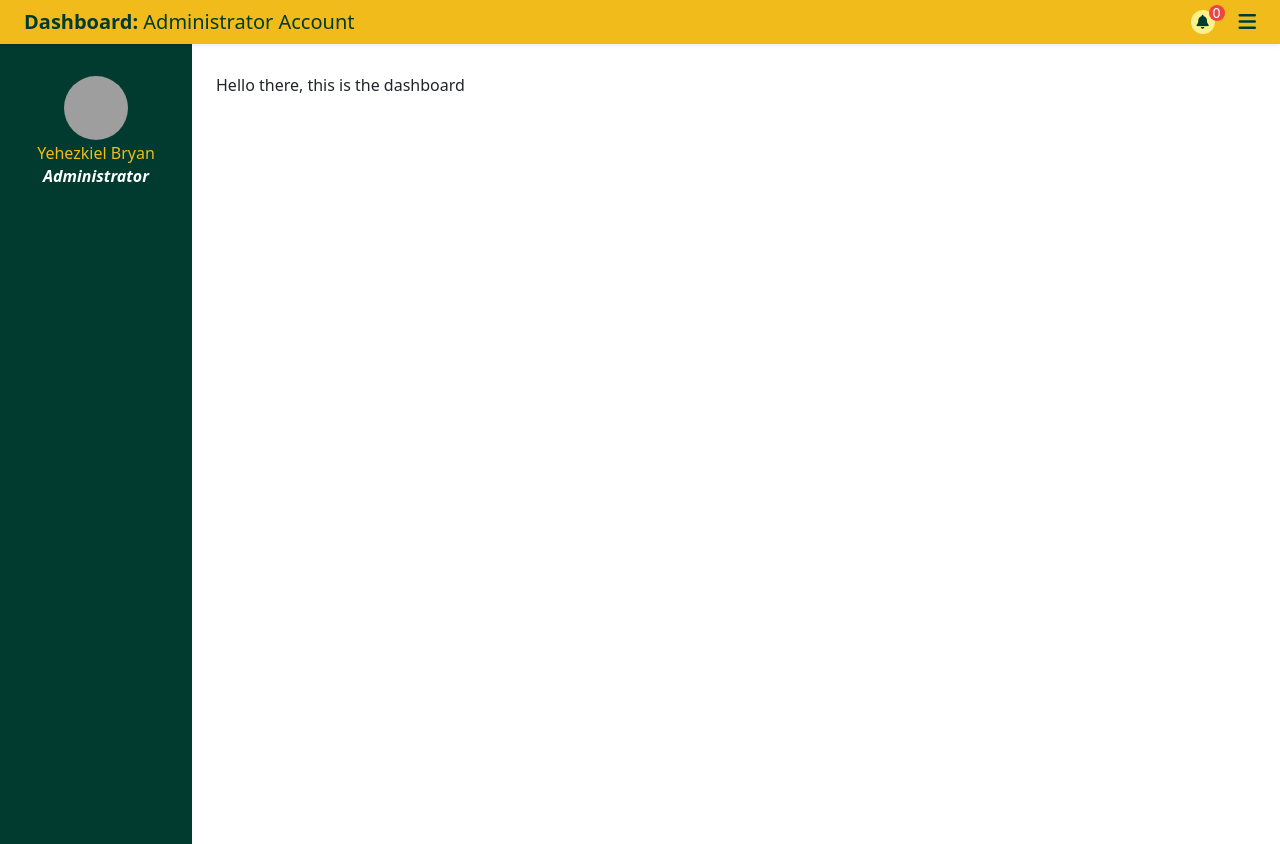
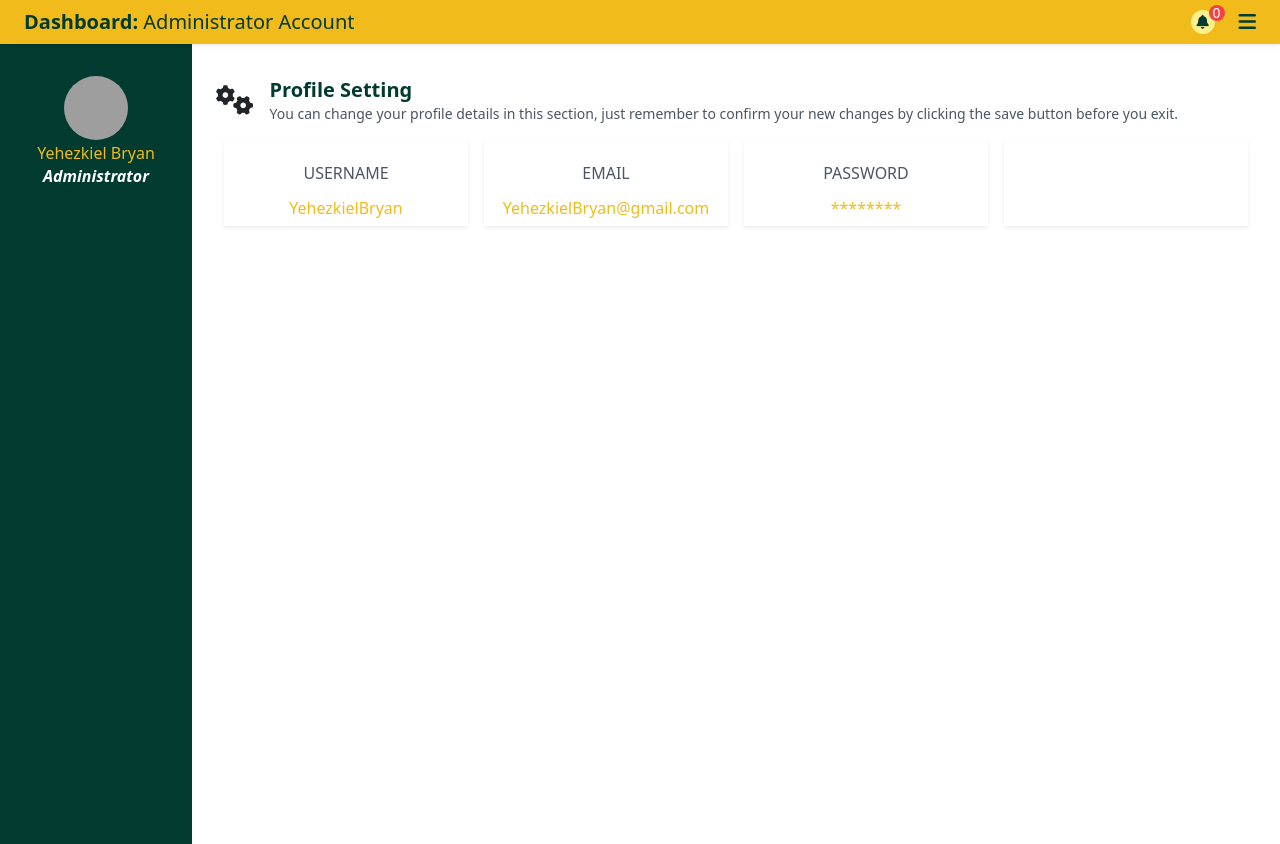
Before and after one commit to BrianBaraza23/MoringaFinalProject, a React (Create React App) app: page /dashboard in a window 1280 px wide. Built offline with nearby package versions, Linux system fonts and the light colour scheme; grey boxes are pictures that could not be loaded.

Commit message:
Add profile settings section

```diff
--- /dev/null
+++ b/src/components/dashboard/ProfileSection.jsx
@@ -0,0 +1,47 @@
+import React from "react";
+
+const ProfileSection = () => {
+  return (
+    <div className='w-full'>
+      <div className='flex gap-3 items-center'>
+        <i className='fa fa-cogs text-3xl' aria-hidden='true'></i>
+        <div className=''>
+          <h6 className='text-default-green font-semibold text-xl'>
+            Profile Setting
+          </h6>
+          <p className='text-sm text-gray-600 my-auto'>
+            You can change your profile details in this section, just remember
+            to confirm your new changes by clicking the save button before you
+            exit.
+          </p>
+        </div>
+      </div>
+      <div className='grid grid-cols-1 md:grid-cols-4 mt-3'>
+        <div className='col-span-1 shadow-sm rounded-sm p-2 mx-2'>
+          <h5 className='text-gray-600 uppercase text-center my-3'>Username</h5>
+          <h6 className='text-default-gold text-center'>YehezkielBryan</h6>
+        </div>
+        <div className='col-span-1 shadow-sm rounded-sm p-2 mx-2'>
+          <h5 className='text-gray-600 uppercase text-center my-3'>Email</h5>
+          <h6 className='text-default-gold text-center'>
+            YehezkielBryan@gmail.com
+          </h6>
+        </div>
+        <div className='col-span-1 shadow-sm rounded-sm p-2 mx-2'>
+          <h5 className='text-gray-600 uppercase text-center my-3'>Password</h5>
+          <h6 className='text-default-gold text-center'>********</h6>
+        </div>
+        <div className='col-span-1 shadow-sm rounded-sm p-2 mx-2'>
+          <h5 className='text-gray-600 uppercase text-center my-3 hidden'>
+            Email
+          </h5>
+          <h6 className='text-default-gold text-center hidden'>
+            YehezkielBryan@gmail.com
+          </h6>
+        </div>
+      </div>
+    </div>
+  );
+};
+
+export default ProfileSection;
--- a/src/pages/Dashboard.jsx
+++ b/src/pages/Dashboard.jsx
@@ -1,6 +1,7 @@
 import React, { useState } from "react";
 import Sidebar from "../components/dashboard/Sidebar";
 import TopBar from "../components/dashboard/TopBar";
+import ProfileSection from "../components/dashboard/ProfileSection";
 
 const Dashboard = () => {
   const [isCollapsed, setIsCollapsed] = useState(false);
@@ -12,7 +13,7 @@ const Dashboard = () => {
         <div className='flex flex-col flex-1 overflow-y-auto overflow-x-hidden'>
           <main>
             <div className='px-4 sm:px-6 lg:px-8 py-8 w-full max-w-9xl mx-auto'>
-              <h4>Hello there, this is the dashboard</h4>
+              <ProfileSection />
             </div>
           </main>
         </div>
```
